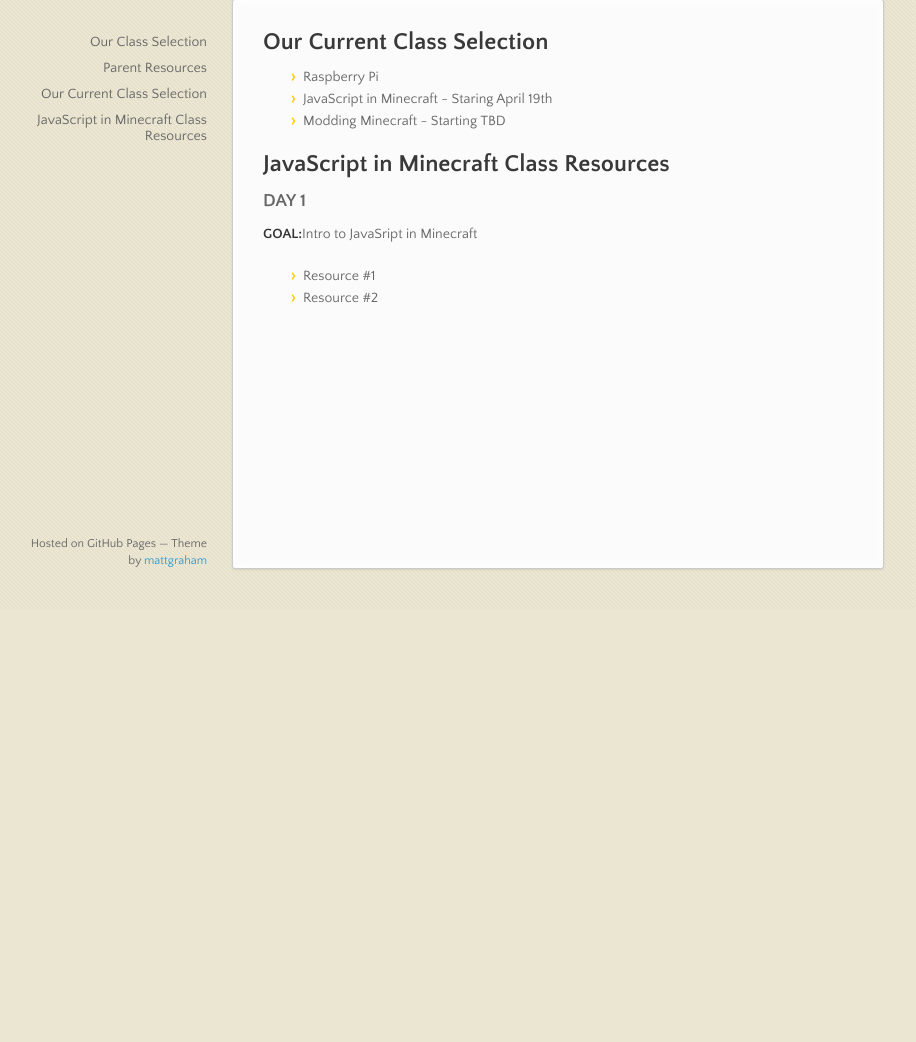
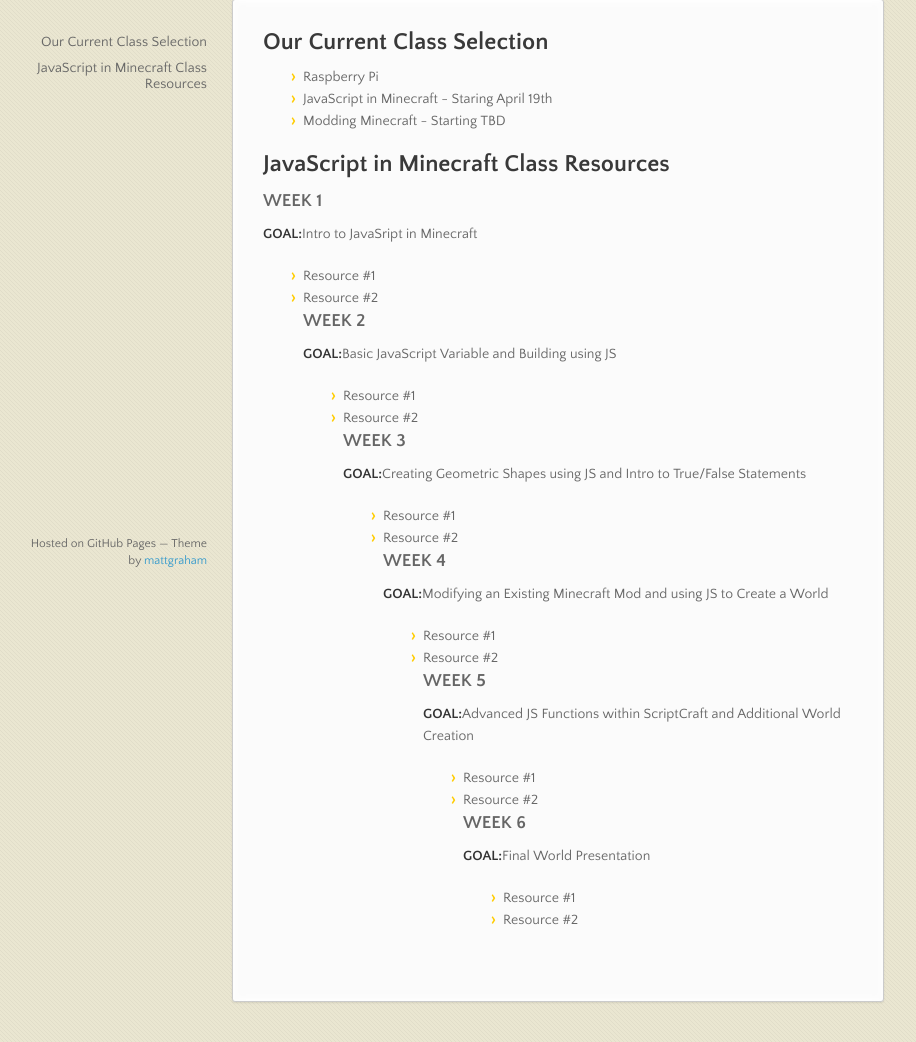
Before and after one commit to velocitykids/velocitykids.github.io, a plain HTML site: page index.html in a window 1280 px wide. Shown: the part 191-1233 px from the top of the page, without its empty margins (83-999 px from the left). Before the commit the page ends 800 px from the top, so only its background shows below. Drawn offline with nearby package versions, Linux system fonts and the light colour scheme.

Commit message:
Update index.html

```diff
--- a/index.html
+++ b/index.html
@@ -30,8 +30,6 @@
             <div class="wrapper">
               <nav>
                 <ul>
-                  <li>Our Class Selection</li>
-                  <li>Parent Resources</li>
                 </ul>
               </nav>
               <section>
@@ -44,12 +42,41 @@
 
           <h2>JavaScript in Minecraft Class Resources</h2>
 
-            <h3>DAY 1</h3>
+            <h3>WEEK 1</h3>
               <p><strong>GOAL:</strong>Intro to JavaSript in Minecraft</p>
               <ul>
                 <li>Resource #1</li>
                 <li>Resource #2</li>
 
+            <h3>WEEK 2</h3>
+              <p><strong>GOAL:</strong>Basic JavaScript Variable and Building using JS</p>
+              <ul>
+                <li>Resource #1</li>
+                <li>Resource #2</li>
+
+            <h3>WEEK 3</h3>
+              <p><strong>GOAL:</strong>Creating Geometric Shapes using JS and Intro to True/False Statements</p>
+              <ul>
+                <li>Resource #1</li>
+                <li>Resource #2</li>
+
+            <h3>WEEK 4</h3>
+              <p><strong>GOAL:</strong>Modifying an Existing Minecraft Mod and using JS to Create a World</p>
+              <ul>
+                <li>Resource #1</li>
+                <li>Resource #2</li>
+
+            <h3>WEEK 5</h3>
+              <p><strong>GOAL:</strong>Advanced JS Functions within ScriptCraft and Additional World Creation</p>
+              <ul>
+                <li>Resource #1</li>
+                <li>Resource #2</li>
+
+            <h3>WEEK 6</h3>
+              <p><strong>GOAL:</strong>Final World Presentation</p>
+              <ul>
+                <li>Resource #1</li>
+                <li>Resource #2</li>
 
                 </section>
                 <footer>
```
